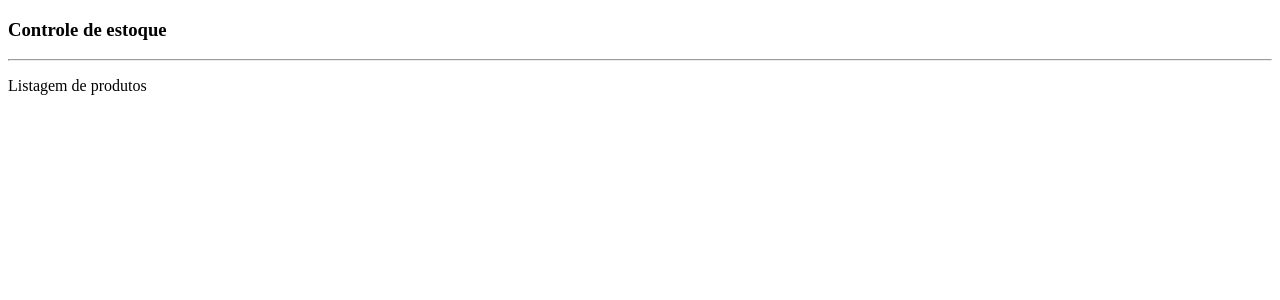
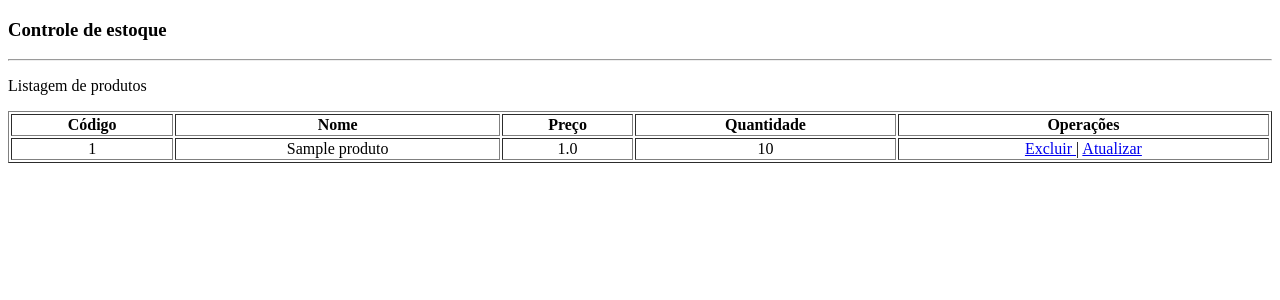
Before and after one commit to AndreFelipe-dev/controle_estoque, a Django app: page /ControleEstoque/Lista/ in a window 1280 px wide. Shown: the top 300 px of the page. Run offline with Django 3.2, Linux system fonts and the light colour scheme; tables that the repository leaves empty hold one stand-in row (values such as "Sample post").

Commit message:
CRUD criado

```diff
--- a/projeto/estoque/forms.py
+++ b/projeto/estoque/forms.py
@@ -2,6 +2,7 @@ from django import forms
 
 class CadastroForm(forms.Form):
 
+    codigo= forms.IntegerField(required=False,widget=forms.HiddenInput())
     nome= forms.CharField(label='Digite seu nome ', max_length=50)
     preco = forms.FloatField(label='Digite o preço',)
     quantidade = forms.IntegerField(label='Digite a quantidade ')
--- a/projeto/estoque/templates/estoque/cadastro.html
+++ b/projeto/estoque/templates/estoque/cadastro.html
@@ -14,6 +14,8 @@
 <form method="POST" action="{% url 'estoque:cadastrar' %}">
 
     {% csrf_token %}
+
+    {{ form.codigo }}
 
     {{ form.nome.label }}
     {{ form.nome}}
--- a/projeto/estoque/templates/estoque/lista.html
+++ b/projeto/estoque/templates/estoque/lista.html
@@ -11,10 +11,49 @@
 <hr/>
 <p>Listagem de produtos </p>
 
+{% if produtos or produtos|length > 0 %}
+
+<table width="100%" border="1px" >
+    <thead>
+    <tr>
+        <th> Código </th>
+        <th> Nome </th>
+        <th> Preço </th>
+        <th> Quantidade </th>
+        <th> Operações </th>
+    </tr>
+    </thead>
+    <tbody>
+
+     {% for p in  produtos%}
+
+<tr align="center">
+
+     <td>{{ p.codigo }}</td>
+     <td>{{ p.nome }}</td>
+     <td>{{ p.preco }}</td>
+     <td>{{ p.quantidade }}</td>
+     <td><a href="{% url 'estoque:excluir' codigo=p.codigo %}"
+            onclick=" return window.confirm('Deseja realmente excluir?')"> Excluir </a>|
+         <a href="{% url 'estoque:alterar' codigo=p.codigo %}"> Atualizar</a></td>
+
+</tr>
+
+
+    {% endfor %}
+
+    </tbody>
+
+    {% if msg %} {{ msg }} {% endif %}
 
 
 
 
+</table>
+{% else %}
 
+ <p>Não há produtos cadastrados.</p>
+
+{% endif %}
 </body>
 </html>
--- a/projeto/estoque/urls.py
+++ b/projeto/estoque/urls.py
@@ -20,4 +20,7 @@ urlpatterns =[
     #     URL(HTML)    (função do views)     (referência :name)
     path('Cadastrar/', views.cadastrar, name='cadastrar'),
 
+    path('Excluir/<int:codigo>', views.excluir, name= 'excluir'),
+    path('Alterar/<int:codigo>', views.alterar, name= 'alterar'),
+
 ]
--- a/projeto/estoque/views.py
+++ b/projeto/estoque/views.py
@@ -18,7 +18,9 @@
 
 
 def lista (request):
-    return render(request, 'estoque/lista.html')
+    #SELECT * FROM
+    produtos = Produto.objects.all()
+    return render(request, 'estoque/lista.html', { 'produtos' : produtos})
 
     pass
 
@@ -39,6 +41,10 @@
                 produto.preco = form.cleaned_data['preco']
                 produto.quantidade = form.cleaned_data['quantidade']
 
+                if form.cleaned_data['codigo'] is not None:
+                    produto.codigo = form.cleaned_data['codigo']
+                    print(produto.codigo)
+
                 produto.save()
 
                 msg = 'Produto cadastradado com sucesso '
@@ -56,3 +62,46 @@
 
 
     pass
+
+
+def excluir(request,codigo):
+
+    try:
+        produto = Produto.objects.get(pk=codigo)
+        result = produto.delete()
+        if result[0] > 0:
+            msg = 'Produto deletado com sucesso '
+
+        else:
+            msg = 'Produto não encontrado'
+
+        produtos = Produto.objects.all()
+        return render(request, 'estoque/lista.html', {'produtos': produtos, 'msg': msg })
+
+
+    except Exception as ex:
+        produtos = Produto.objetcs.all()
+        msg= ex.args
+        return render(request, 'estoque/lista.html', { 'produtos': produtos, 'msg': msg})
+    pass
+
+def alterar(request,codigo):
+    try:
+        produto = Produto.objects.get(pk=codigo)
+        form = CadastroForm(initial={
+            'codigo': produto.codigo,
+            'nome' : produto.nome,
+            'preco': produto.preco,
+            'quantidade': produto.quantidade,
+        })
+
+
+
+        return render(request, 'estoque/cadastro.html', {'form': form})
+
+
+    except Exception as ex:
+        produtos = Produto.objetcs.all()
+        msg = ex.args
+        return render(request, 'estoque/lista.html', {'produtos': produtos, 'msg': msg})
+    pass
```
